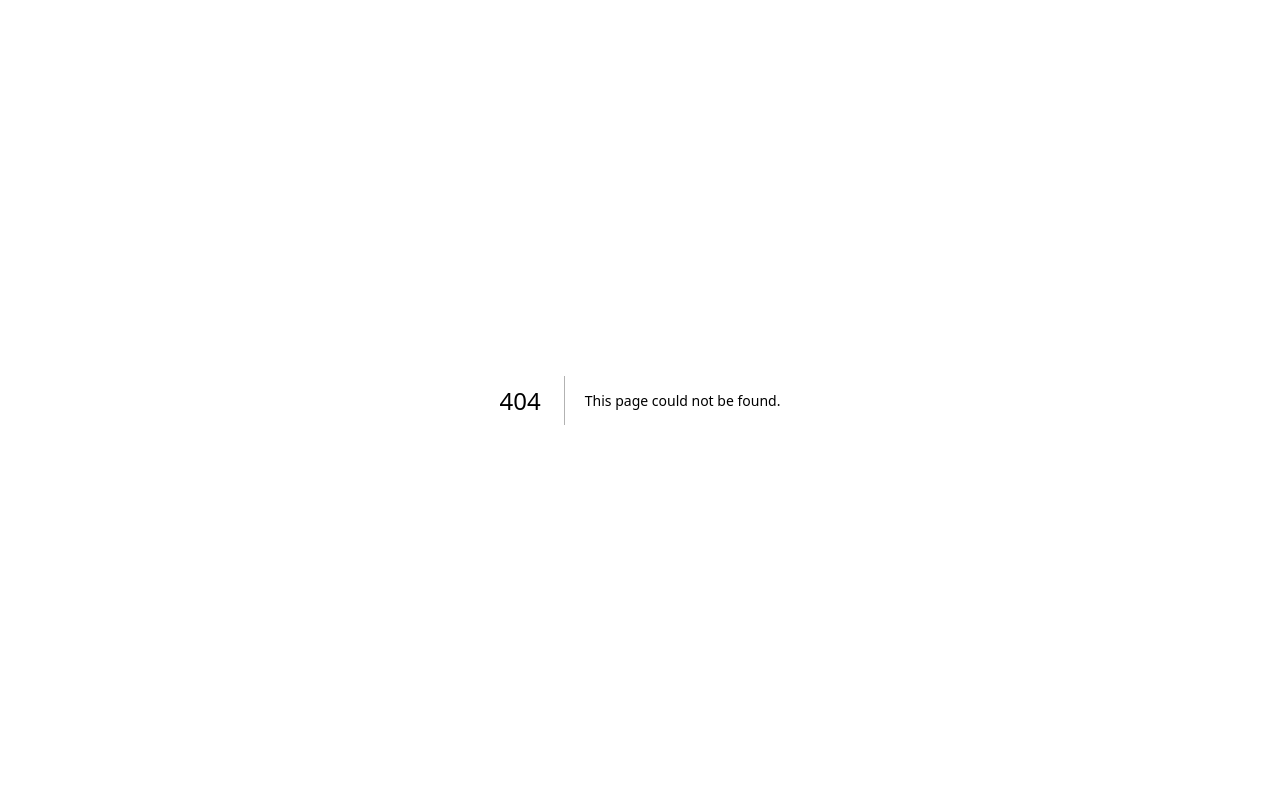
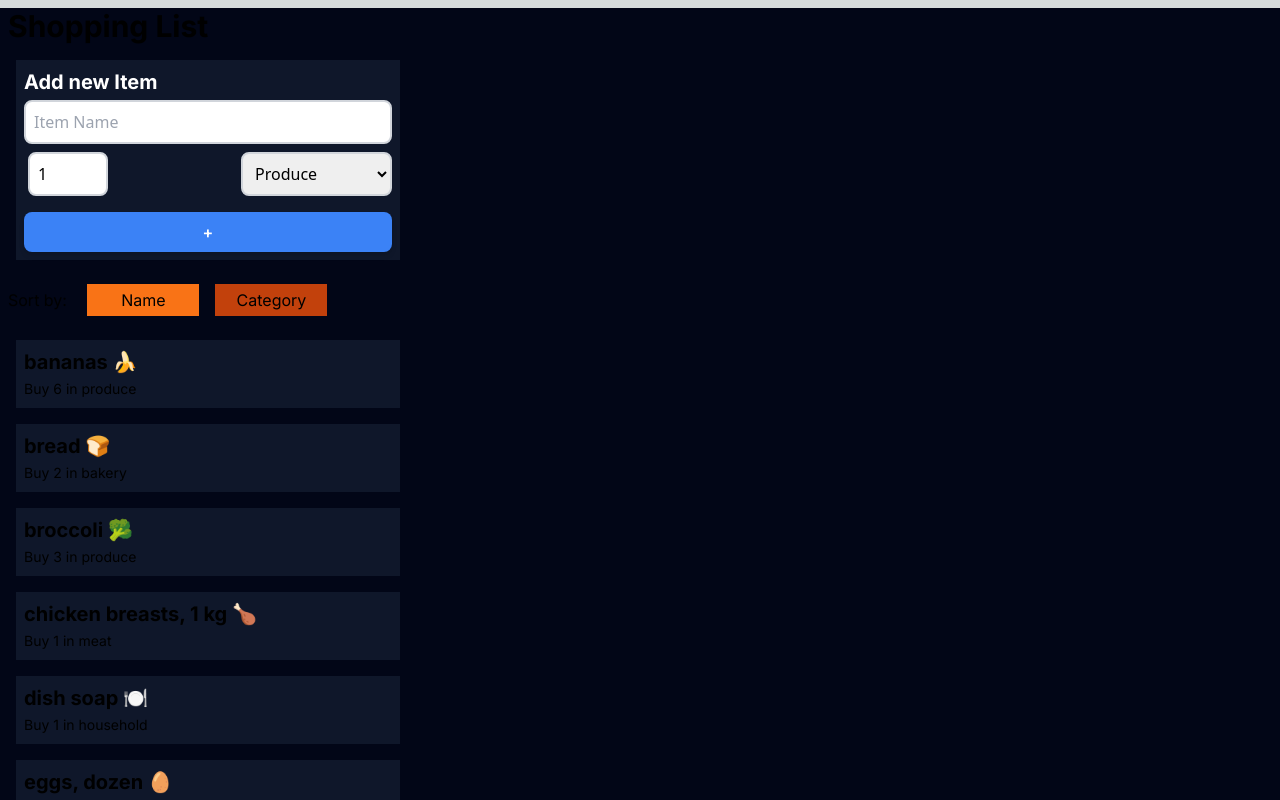
Before and after one commit to Harnoor-Dhindsa/cprg306-assignments, a Next.js app in the folder cprg306-assignments/: page /week-6 in a window 1280 px wide. Before the commit this address had no page. Shown: the top 800 px of the page. Built offline with nearby package versions, Linux system fonts and the light colour scheme.

Commit message:
Week-6 Done

```diff
--- /dev/null
+++ b/cprg306-assignments/app/week-6/item-list.js
@@ -0,0 +1,47 @@
+"use client";
+import { useState } from "react";
+import React from "react";
+import Item from "./item";
+
+const ItemList = ({ items }) => {
+  const [sortby, setSortby] = useState("name");
+
+  const sortedItems = [...items].sort((a, b) => {
+    if (sortby === "name") {
+      return a.name.localeCompare(b.name);
+    } else if (sortby === "category") {
+      return a.category.localeCompare(b.category);
+    }
+    return 0;
+  });
+
+  const renderSortButton = (label, value) => {
+    return (
+      <button
+        key={value}
+        onClick={() => setSortby(value)}
+        style={{ backgroundColor: sortby === value ? "#f97316" : "" }}
+        className="bg-orange-700 p-1 m-2 w-28"
+      >
+        {label}
+      </button>
+    );
+  };
+
+  return (
+    <div>
+      <div>
+        <label for="sort" className="m-2">Sort by: </label>
+        {renderSortButton("Name", "name")}
+        {renderSortButton("Category", "category")}
+      </div>
+      <ul>
+        {sortedItems.map((item) => (
+          <Item key={item.id} {...item} />
+        ))}
+      </ul>
+    </div>
+  );
+};
+
+export default ItemList;
--- /dev/null
+++ b/cprg306-assignments/app/week-6/item.js
@@ -0,0 +1,12 @@
+import React from "react";
+
+const Item = ({name, quantity, category}) => {
+    return (
+        <li className="p-2 m-4 bg-slate-900 max-w-sm">
+            <h2 className="text-xl font-bold">{name}</h2>
+            <span className="text-sm">Buy {quantity} in {category}</span>
+        </li>
+    )
+};
+
+export default Item;
--- /dev/null
+++ b/cprg306-assignments/app/week-6/items.json
@@ -0,0 +1,74 @@
+[
+    {
+      "id": "1h2GJKH12gkHG31h1H",
+      "name": "milk, 4 L 🥛",
+      "quantity": 1,
+      "category": "dairy"
+    },
+    {
+      "id": "2KJH3k2j3H1k2J3K1H",
+      "name": "bread 🍞",
+      "quantity": 2,
+      "category": "bakery"
+    },
+    {
+      "id": "3h2KJH3k2j3H1k2J3",
+      "name": "eggs, dozen 🥚",
+      "quantity": 2,
+      "category": "dairy"
+    },
+    {
+      "id": "4k2J3K1H2GJKH12gk",
+      "name": "bananas 🍌",
+      "quantity": 6,
+      "category": "produce"
+    },
+    {
+      "id": "5H1h1H2KJH3k2j3H",
+      "name": "broccoli 🥦",
+      "quantity": 3,
+      "category": "produce"
+    },
+    {
+      "id": "6H1k2J3K1H2GJKH1",
+      "name": "chicken breasts, 1 kg 🍗",
+      "quantity": 1,
+      "category": "meat"
+    },
+    {
+      "id": "7gkHG31h1H2KJH3k",
+      "name": "pasta sauce 🍝",
+      "quantity": 3,
+      "category": "canned goods"
+    },
+    {
+      "id": "8j3H1k2J3K1H2GJK",
+      "name": "spaghetti, 454 g 🍝",
+      "quantity": 2,
+      "category": "dry goods"
+    },
+    {
+      "id": "9H12gkHG31h1H2KJ",
+      "name": "toilet paper, 12 pack 🧻",
+      "quantity": 1,
+      "category": "household"
+    },
+    {
+      "id": "10H3k2j3H1k2J3K1",
+      "name": "paper towels, 6 pack",
+      "quantity": 1,
+      "category": "household"
+    },
+    {
+      "id": "11k2J3K1H2GJKH12",
+      "name": "dish soap 🍽️",
+      "quantity": 1,
+      "category": "household"
+    },
+    {
+      "id": "12GJKH12gkHG31h1",
+      "name": "hand soap 🧼",
+      "quantity": 4,
+      "category": "household"
+    }
+  ]
--- /dev/null
+++ b/cprg306-assignments/app/week-6/new-item.js
@@ -0,0 +1,87 @@
+"use client";
+
+import { useState } from "react";
+
+const NewItem = ({ onAddItem }) => {
+  const [name, setName] = useState("");
+  const [quantity, setQuantity] = useState(1);
+  const [category, setCategory] = useState("Produce");
+
+  const handleSubmit = (event) => {
+    event.preventDefault();
+
+    const id = Math.random().toString(36).substr(2, 9);
+
+    const Item = {
+      id,
+      name,
+      quantity,
+      category,
+    };
+
+    onAddItem(Item);
+
+    setName("");
+    setQuantity(1);
+    setCategory("Produce");
+  };
+
+  return (
+    <form
+      class="p-2 m-4 bg-slate-900 text-black max-w-sm w-full"
+      onSubmit={handleSubmit}
+    >
+      <h2 className="text-white text-xl font-bold">Add new Item</h2>
+      <div class="mb-2">
+        <input
+          type="text"
+          value={name}
+          onChange={({ target }) => setName(target.value)}
+          placeholder="Item Name"
+          required
+          className="w-full mt-1 border-2 border-gray-300 p-2 rounded-lg font-sans"
+        />
+      </div>
+      <div class="flex justify-between">
+        <input
+          type="number"
+          value={quantity}
+          min={1}
+          max={99}
+          required
+          onChange={({ target }) => setQuantity(parseInt(target.value))}
+          className="w-20 ml-1 border-2 border-gray-300 p-2 rounded-lg font-sans"
+        />
+        <select
+          value={category}
+          onChange={({ target }) => setCategory(target.value)}
+          class="ml-1 border-2 border-gray-300 p-2 rounded-lg font-sans"
+        >
+          <option value="produce" selected>
+            Produce
+          </option>
+          <option value="dairy">Dairy</option>
+          <option value="bakery">Bakery</option>
+          <option value="meat">Meat</option>
+          <option value="frozen foods">Frozen Foods</option>
+          <option value="canned goods">Canned Goods</option>
+          <option value="dry goods">Dry Goods</option>
+          <option value="beverages">Beverages</option>
+          <option value="snacks">Snacks</option>
+          <option value="household">Household</option>
+          <option value="other">Other</option>
+        </select>
+      </div>
+      <button
+        type="submit"
+        class="w-full mt-4 py-2 px-4
+        bg-blue-500 text-white font-semibold rounded-lg shadow-md hover:bg-blue-700
+        focus:outline-none focus:ring-2 focus:ring-blue-400 focus:ring-opacity-75"
+      >
+        +
+      </button>
+    </form>
+  );
+};
+
+export default NewItem;
--- /dev/null
+++ b/cprg306-assignments/app/week-6/page.js
@@ -0,0 +1,22 @@
+"use client";
+
+import { useState } from "react";
+import ItemList from "./item-list";
+import NewItem from "./new-item";
+import ItemData from "./items.json";
+
+export default function Page() {
+  const [items, setItems] = useState(ItemData);
+
+  const handleAddItem = (newItem) => {
+    setItems((prevItems) => [newItem, ...prevItems]);
+  };
+
+  return (
+    <main className="bg-slate-950">
+      <h1 className="text-3xl font-bold m-2">Shopping List</h1>
+      <NewItem onAddItem={handleAddItem} />
+      <ItemList  items={items} />
+    </main>
+  );
+}
--- a/cprg306-assignments/components/Navigation.jsx
+++ b/cprg306-assignments/components/Navigation.jsx
@@ -7,6 +7,7 @@ const Navigation = () => {
             <Link href="./week-3" className="hover:text-green-500  hover:underline">Week 3 Assignment</Link>
             <Link href="./week-4" className="hover:text-green-500  hover:underline">Week 4 Assignment</Link>
             <Link href="./week-5" className="hover:text-green-500  hover:underline">Week 5 Assignment</Link>
+            <Link href="./week-6" className="hover:text-green-500  hover:underline">Week 6 Assignment</Link>
         </div>
     )
 }
```
Also changed, not shown: 1 other file (tests, documents, lock files or other folders).
